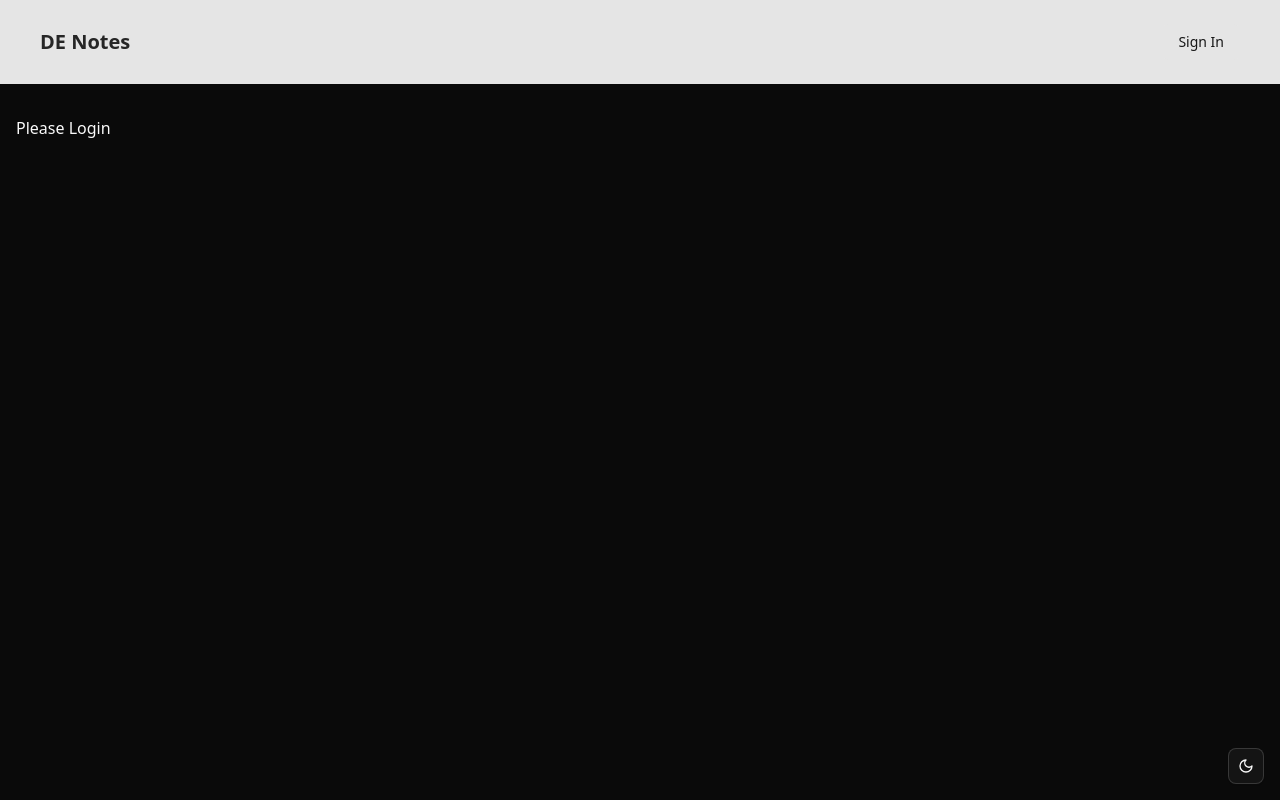
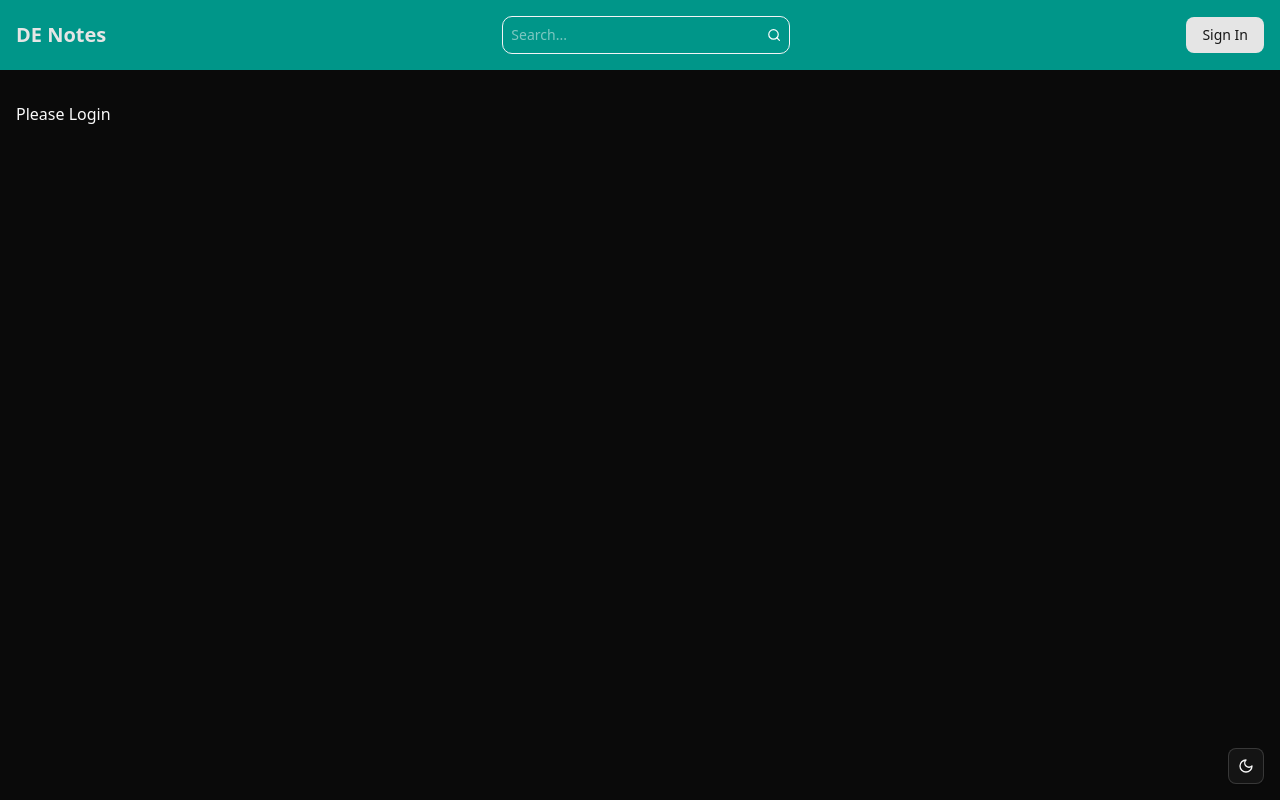
Before and after one commit to alfathmuqoddas/de-notes, a React (Vite) app: page / in a window 1280 px wide. Built offline with nearby package versions, Linux system fonts and the light colour scheme.

Commit message:
update: update styling, add search bar

```diff
--- a/src/App.tsx
+++ b/src/App.tsx
@@ -1,9 +1,11 @@
 import useAuthStore from "./store/useAuthStore";
 import useGetNotes from "./hooks/useGetNotes";
 import { INote } from "./types/INotes";
+import useSearchStore from "./store/useSearchStore";
 
 const App = () => {
   const { user } = useAuthStore();
+  const { searchTerm } = useSearchStore();
 
   if (!user) {
     return <div>Please Login</div>;
@@ -16,17 +18,26 @@ const App = () => {
   }
 
   return (
+    <main>
+      <div className="mb-8">
+        <h1 className="text-3xl font-bold mb-2">Notes</h1>
+        <p className="text-sm">
+          {notes.length} notes found for {user?.displayName}
+        </p>
+        <p className="font-bold">{searchTerm}</p>
+      </div>
       <div className="grid grid-cols-2 md:grid-cols-3 lg:grid-cols-4 gap-4">
         {notes.map((note) => (
           <div
             key={note.id}
-          className="p-4 rounded-xl border border-gray-500 flex flex-col gap-4"
+            className="p-4 rounded-xl shadow hover:shadow-md hover:cursor-pointer transtition-shadow ease-in-out duration-100 border border-gray-300 flex flex-col gap-4"
           >
             <div className="font-bold">{note.title}</div>
             <div>{note.content}</div>
           </div>
         ))}
       </div>
+    </main>
   );
 };
 
--- a/src/components/Navbar/index.tsx
+++ b/src/components/Navbar/index.tsx
@@ -1,11 +1,23 @@
 import { SignInButton } from "../Buttons/SignInButton";
+import { Search } from "lucide-react";
+import useSearchStore from "@/store/useSearchStore";
 
 const Navbar = () => {
+  const { setSearchTerm } = useSearchStore();
   return (
-    <nav className="p-6 bg-primary">
-      <div className="max-w-7xl mx-auto px-4 flex items-center justify-between flex-wrap">
-        <div className="flex items-center flex-shrink-0 text-white">
-          <span className="text-xl font-bold text-secondary">DE Notes</span>
+    <nav className="py-4 bg-teal-400 dark:bg-teal-600">
+      <div className="max-w-7xl mx-auto px-4 flex items-center justify-between">
+        <div className="flex items-center">
+          <span className="text-xl font-bold text-primary">DE Notes</span>
+        </div>
+        <div className="hidden md:flex items-center gap-4 min-w-72 border border-gray-100 rounded-lg p-2 text-sm">
+          <input
+            type="text"
+            placeholder="Search..."
+            className="w-full outline-none"
+            onChange={(e) => setSearchTerm(e.target.value)}
+          />
+          <Search size={16} color="white" />
         </div>
         <div className="flex items-center">
           <SignInButton />
--- /dev/null
+++ b/src/store/useSearchStore.ts
@@ -0,0 +1,22 @@
+import { create } from "zustand";
+import { persist, createJSONStorage } from "zustand/middleware";
+
+type SearchStore = {
+  searchTerm: string;
+  setSearchTerm: (searchTerm: string) => void;
+};
+
+const useSearchStore = create<SearchStore>()(
+  persist(
+    (set) => ({
+      searchTerm: "",
+      setSearchTerm: (searchTerm: string) => set({ searchTerm }),
+    }),
+    {
+      name: "search-store",
+      storage: createJSONStorage(() => localStorage),
+    }
+  )
+);
+
+export default useSearchStore;
```
Lines whose indentation alone changed are shown as unchanged.
